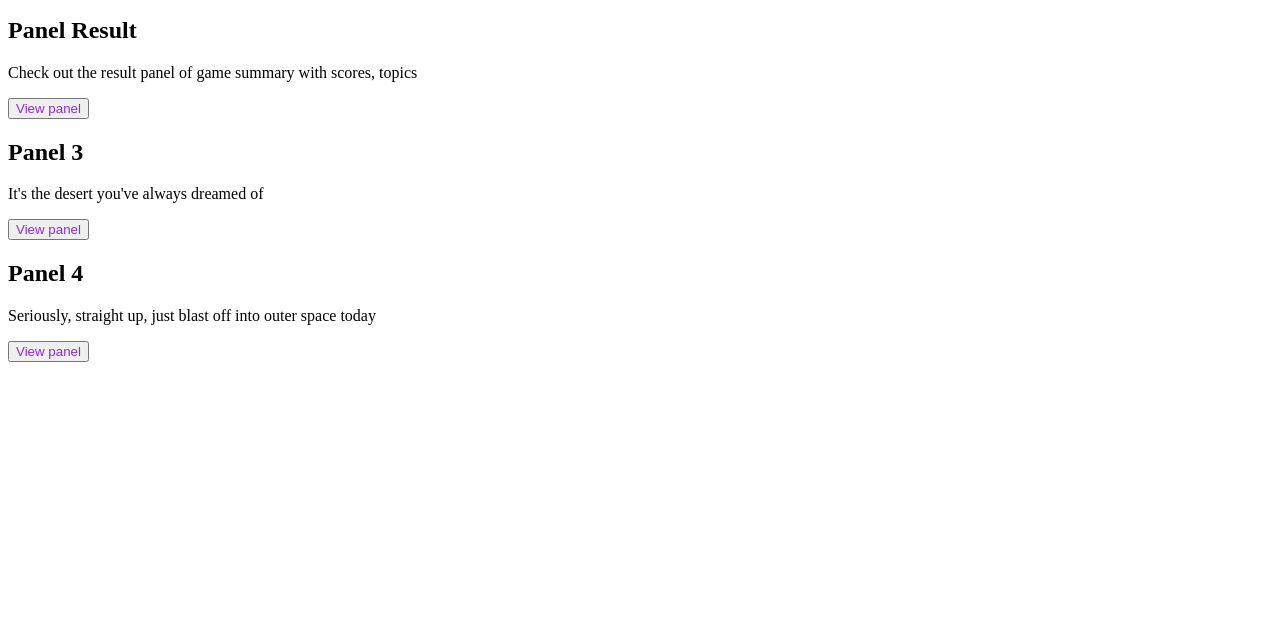
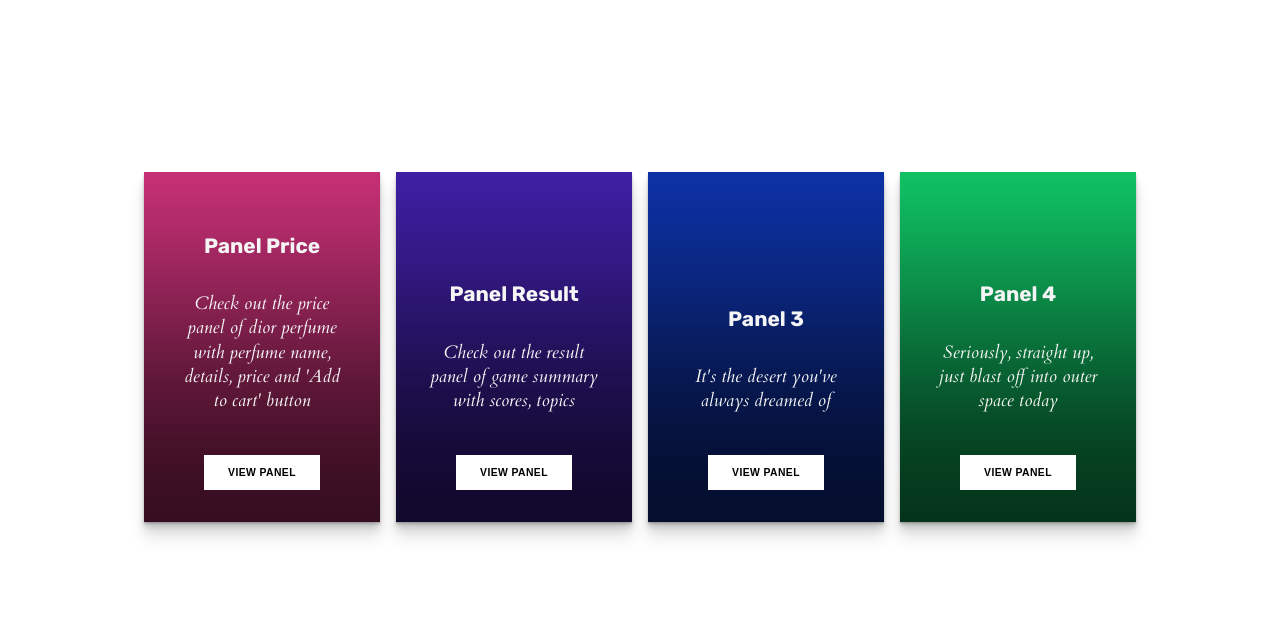
Before and after one commit to greenyeast/Style, a plain HTML site: page index.html in a window 1280 px wide. Shown: the part 185-808 px from the top of the page. Drawn offline with Linux system fonts and the light colour scheme.

Commit message:
Design: link style.scss to main index.html

```diff
--- a/css/style.css
+++ b/css/style.css
@@ -1,3 +1,184 @@
-.btn{
-    color: blueviolet;
+@import url("https://fonts.googleapis.com/css?family=Cardo:400i|Rubik:400,700&display=swap");
+:root {
+  --d: 700ms;
+  --e: cubic-bezier(0.19, 1, 0.22, 1);
+  --font-sans: "Rubik", sans-serif;
+  --font-serif: "Cardo", serif;
 }
+
+* {
+  box-sizing: border-box;
+}
+
+html, body {
+  height: 100%;
+}
+
+body {
+  display: grid;
+  place-items: center;
+}
+
+.page-content {
+  display: grid;
+  grid-gap: 1rem;
+  padding: 1rem;
+  max-width: 1024px;
+  margin: 0 auto;
+  font-family: var(--font-sans);
+}
+@media (min-width: 600px) {
+  .page-content {
+    grid-template-columns: repeat(2, 1fr);
+  }
+}
+@media (min-width: 800px) {
+  .page-content {
+    grid-template-columns: repeat(4, 1fr);
+  }
+}
+
+.card {
+  position: relative;
+  display: flex;
+  align-items: flex-end;
+  overflow: hidden;
+  padding: 1rem;
+  width: 100%;
+  text-align: center;
+  color: whitesmoke;
+  background-color: whitesmoke;
+  box-shadow: 0 1px 1px rgba(0, 0, 0, 0.1), 0 2px 2px rgba(0, 0, 0, 0.1), 0 4px 4px rgba(0, 0, 0, 0.1), 0 8px 8px rgba(0, 0, 0, 0.1), 0 16px 16px rgba(0, 0, 0, 0.1);
+}
+@media (min-width: 600px) {
+  .card {
+    height: 350px;
+  }
+}
+.card:before {
+  content: "";
+  position: absolute;
+  top: 0;
+  left: 0;
+  width: 100%;
+  height: 110%;
+  background-size: cover;
+  background-position: 0 0;
+  transition: transform calc(var(--d) * 1.5) var(--e);
+  pointer-events: none;
+}
+.card:after {
+  content: "";
+  display: block;
+  position: absolute;
+  top: 0;
+  left: 0;
+  width: 100%;
+  height: 200%;
+  pointer-events: none;
+  background-image: linear-gradient(to bottom, hsla(0, 0%, 0%, 0) 0%, hsla(0, 0%, 0%, 0.009) 11.7%, hsla(0, 0%, 0%, 0.034) 22.1%, hsla(0, 0%, 0%, 0.072) 31.2%, hsla(0, 0%, 0%, 0.123) 39.4%, hsla(0, 0%, 0%, 0.182) 46.6%, hsla(0, 0%, 0%, 0.249) 53.1%, hsla(0, 0%, 0%, 0.32) 58.9%, hsla(0, 0%, 0%, 0.394) 64.3%, hsla(0, 0%, 0%, 0.468) 69.3%, hsla(0, 0%, 0%, 0.54) 74.1%, hsla(0, 0%, 0%, 0.607) 78.8%, hsla(0, 0%, 0%, 0.668) 83.6%, hsla(0, 0%, 0%, 0.721) 88.7%, hsla(0, 0%, 0%, 0.762) 94.1%, hsla(0, 0%, 0%, 0.79) 100%);
+  transform: translateY(-50%);
+  transition: transform calc(var(--d) * 2) var(--e);
+}
+.card:nth-child(1):before {
+  background-color: rgb(253, 61, 150);
+}
+.card:nth-child(2):before {
+  background-color: #5027D0;
+}
+.card:nth-child(3):before {
+  background-color: #113FD4;
+}
+.card:nth-child(4):before {
+  background-color: #14F77F;
+}
+
+.content {
+  position: relative;
+  display: flex;
+  flex-direction: column;
+  align-items: center;
+  width: 100%;
+  padding: 1rem;
+  transition: transform var(--d) var(--e);
+  z-index: 1;
+}
+.content > * + * {
+  margin-top: 1rem;
+}
+
+.title {
+  font-size: 1.3rem;
+  font-weight: bold;
+  line-height: 1.2;
+}
+
+.copy {
+  font-family: var(--font-serif);
+  font-size: 1.125rem;
+  font-style: italic;
+  line-height: 1.35;
+}
+
+.btn {
+  cursor: pointer;
+  margin-top: 1.5rem;
+  padding: 0.75rem 1.5rem;
+  font-size: 0.65rem;
+  font-weight: bold;
+  letter-spacing: 0.025rem;
+  text-transform: uppercase;
+  color: rgb(0, 0, 0);
+  background-color: rgb(255, 255, 255);
+  border: none;
+}
+.btn:hover {
+  background-color: #e8e8e8;
+}
+.btn:focus {
+  outline: 1px dashed yellow;
+  outline-offset: 3px;
+}
+
+@media (hover: hover) and (min-width: 600px) {
+  .card:after {
+    transform: translateY(0);
+  }
+  .content {
+    transform: translateY(calc(100% - 4.5rem));
+  }
+  .content > *:not(.title) {
+    opacity: 0;
+    transform: translateY(1rem);
+    transition: transform var(--d) var(--e), opacity var(--d) var(--e);
+  }
+  .card:hover,
+  .card:focus-within {
+    align-items: center;
+  }
+  .card:hover:before,
+  .card:focus-within:before {
+    transform: translateY(-4%);
+  }
+  .card:hover:after,
+  .card:focus-within:after {
+    transform: translateY(-50%);
+  }
+  .card:hover .content,
+  .card:focus-within .content {
+    transform: translateY(0);
+  }
+  .card:hover .content > *:not(.title),
+  .card:focus-within .content > *:not(.title) {
+    opacity: 1;
+    transform: translateY(0);
+    transition-delay: calc(var(--d) / 8);
+  }
+  .card:focus-within:before, .card:focus-within:after,
+  .card:focus-within .content,
+  .card:focus-within .content > *:not(.title) {
+    transition-duration: 0s;
+  }
+}
+
+/*# sourceMappingURL=style.css.map */
```
